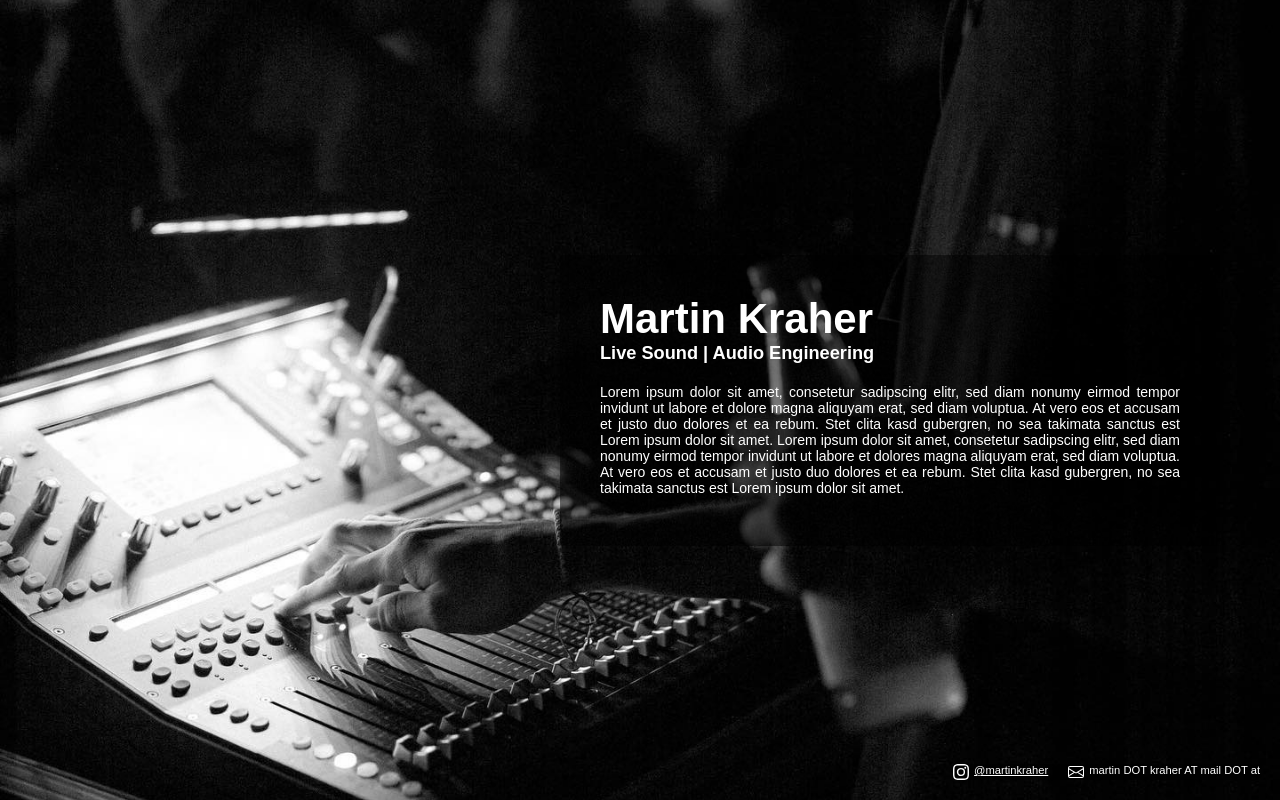
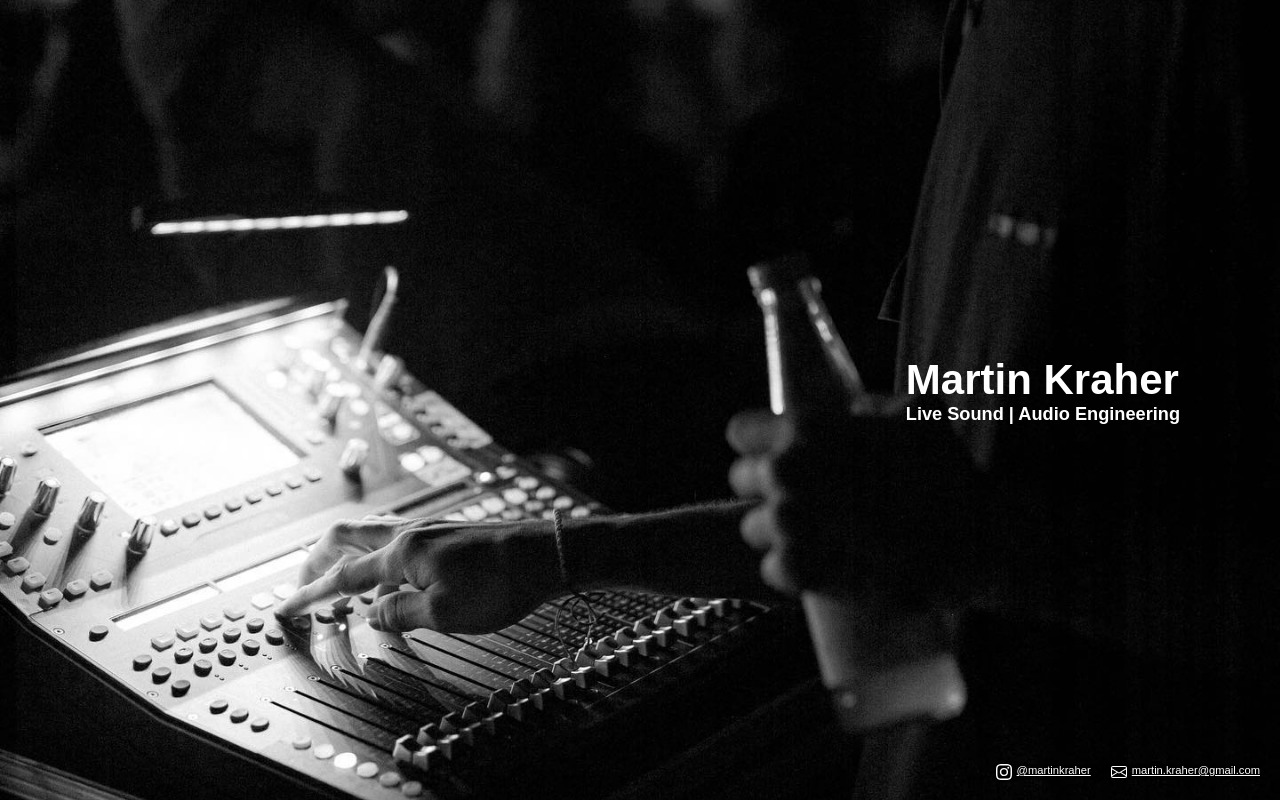
Before and after one commit to kanalona/martinlive, a plain HTML site: page index.html in a window 1280 px wide. Drawn offline with Linux system fonts and the light colour scheme.

Commit message:
remove text and add mailadress

```diff
--- a/index.html
+++ b/index.html
@@ -30,20 +30,6 @@
         <div class="about-card flex-col">
             <h1>Martin Kraher</h1>
             <p class="profession emphasize">Live Sound | Audio Engineering</p>
-            <p class="description text-block">Lorem ipsum dolor sit amet, consetetur sadipscing elitr, sed diam
-                nonumy
-                eirmod tempor
-                invidunt ut
-                labore et dolore magna aliquyam erat, sed diam voluptua. At vero eos et accusam et justo duo dolores
-                et
-                ea
-                rebum. Stet clita kasd gubergren, no sea takimata sanctus est Lorem ipsum dolor sit amet. Lorem
-                ipsum
-                dolor sit amet, consetetur sadipscing elitr, sed diam nonumy eirmod tempor invidunt ut labore et
-                dolores
-                magna aliquyam erat, sed diam voluptua. At vero eos et accusam et justo duo dolores et ea rebum.
-                Stet
-                clita kasd gubergren, no sea takimata sanctus est Lorem ipsum dolor sit amet.</p>
         </div>
 
     </div>
@@ -52,21 +38,22 @@
             <div class="contact-card">
                 <a href="https://www.instagram.com/martinkraher/" target="_blank" class="flex-row contact-item">
                     <svg xmlns="http://www.w3.org/2000/svg" width="16" height="16" fill="currentColor"
-                        class="bi bi-instagram" viewBox="0 0 16 16" style="color: #fff">
+                        class="bi bi-instagram icon" viewBox="0 0 16 16">
                         <path
                             d="M8 0C5.829 0 5.556.01 4.703.048 3.85.088 3.269.222 2.76.42a3.9 3.9 0 0 0-1.417.923A3.9 3.9 0 0 0 .42 2.76C.222 3.268.087 3.85.048 4.7.01 5.555 0 5.827 0 8.001c0 2.172.01 2.444.048 3.297.04.852.174 1.433.372 1.942.205.526.478.972.923 1.417.444.445.89.719 1.416.923.51.198 1.09.333 1.942.372C5.555 15.99 5.827 16 8 16s2.444-.01 3.298-.048c.851-.04 1.434-.174 1.943-.372a3.9 3.9 0 0 0 1.416-.923c.445-.445.718-.891.923-1.417.197-.509.332-1.09.372-1.942C15.99 10.445 16 10.173 16 8s-.01-2.445-.048-3.299c-.04-.851-.175-1.433-.372-1.941a3.9 3.9 0 0 0-.923-1.417A3.9 3.9 0 0 0 13.24.42c-.51-.198-1.092-.333-1.943-.372C10.443.01 10.172 0 7.998 0zm-.717 1.442h.718c2.136 0 2.389.007 3.232.046.78.035 1.204.166 1.486.275.373.145.64.319.92.599s.453.546.598.92c.11.281.24.705.275 1.485.039.843.047 1.096.047 3.231s-.008 2.389-.047 3.232c-.035.78-.166 1.203-.275 1.485a2.5 2.5 0 0 1-.599.919c-.28.28-.546.453-.92.598-.28.11-.704.24-1.485.276-.843.038-1.096.047-3.232.047s-2.39-.009-3.233-.047c-.78-.036-1.203-.166-1.485-.276a2.5 2.5 0 0 1-.92-.598 2.5 2.5 0 0 1-.6-.92c-.109-.281-.24-.705-.275-1.485-.038-.843-.046-1.096-.046-3.233s.008-2.388.046-3.231c.036-.78.166-1.204.276-1.486.145-.373.319-.64.599-.92s.546-.453.92-.598c.282-.11.705-.24 1.485-.276.738-.034 1.024-.044 2.515-.045zm4.988 1.328a.96.96 0 1 0 0 1.92.96.96 0 0 0 0-1.92m-4.27 1.122a4.109 4.109 0 1 0 0 8.217 4.109 4.109 0 0 0 0-8.217m0 1.441a2.667 2.667 0 1 1 0 5.334 2.667 2.667 0 0 1 0-5.334" />
                     </svg>
                     <p>@martinkraher</p>
                 </a>
 
-                <div class="flex-row contact-item">
+
+                <a href="mailto:martin.kraher@gmail.com" class="flex-row contact-item">
                     <svg xmlns="http://www.w3.org/2000/svg" width="16" height="16" fill="currentColor"
-                        class="bi bi-envelope" viewBox="0 0 16 16" style="color: #fff;">
+                        class="bi bi-envelope icon" viewBox="0 0 16 16">
                         <path
                             d="M0 4a2 2 0 0 1 2-2h12a2 2 0 0 1 2 2v8a2 2 0 0 1-2 2H2a2 2 0 0 1-2-2zm2-1a1 1 0 0 0-1 1v.217l7 4.2 7-4.2V4a1 1 0 0 0-1-1zm13 2.383-4.708 2.825L15 11.105zm-.034 6.876-5.64-3.471L8 9.583l-1.326-.795-5.64 3.47A1 1 0 0 0 2 13h12a1 1 0 0 0 .966-.741M1 11.105l4.708-2.897L1 5.383z" />
                     </svg>
-                    <p>martin DOT kraher AT mail DOT at</p>
-                </div>
+                    <p>martin.kraher@gmail.com</p>
+                </a>
             </div>
         </div>
     </footer>
--- a/style.css
+++ b/style.css
@@ -53,7 +53,14 @@ a {
 a:hover,
 a:focus,
 a:active,
-a.active {
+a.active,
+a:hover > * {
+    color: var(--link-color);
+}
+.icon {
+    color: #fff;
+}
+.icon:hover {
     color: var(--link-color);
 }
 
@@ -88,7 +95,7 @@ h1 {
 }
 
 .about-card {
-    background-color: rgba(0, 0, 0, 0.5);
+    /* background-color: rgba(0, 0, 0, 0.5); */
     border-radius: 3px;
     padding: 40px;
     max-width: 40%;
@@ -155,9 +162,9 @@ h1 {
         max-width: 40%;
     }
 
-    .flex-container {
+    /* .flex-container {
         justify-content: flex-end;
-    }
+    } */
 }
 
 footer {
```
